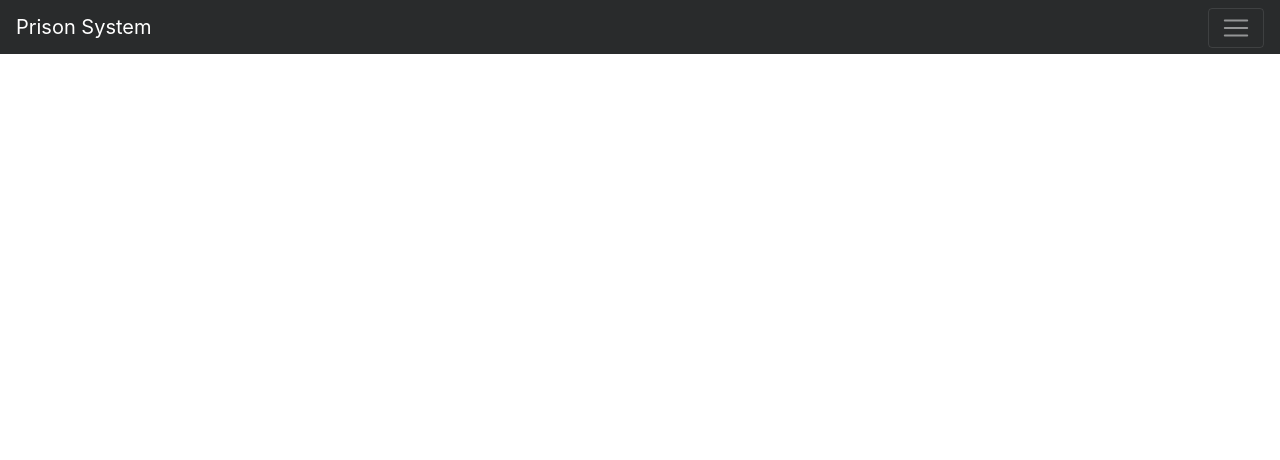
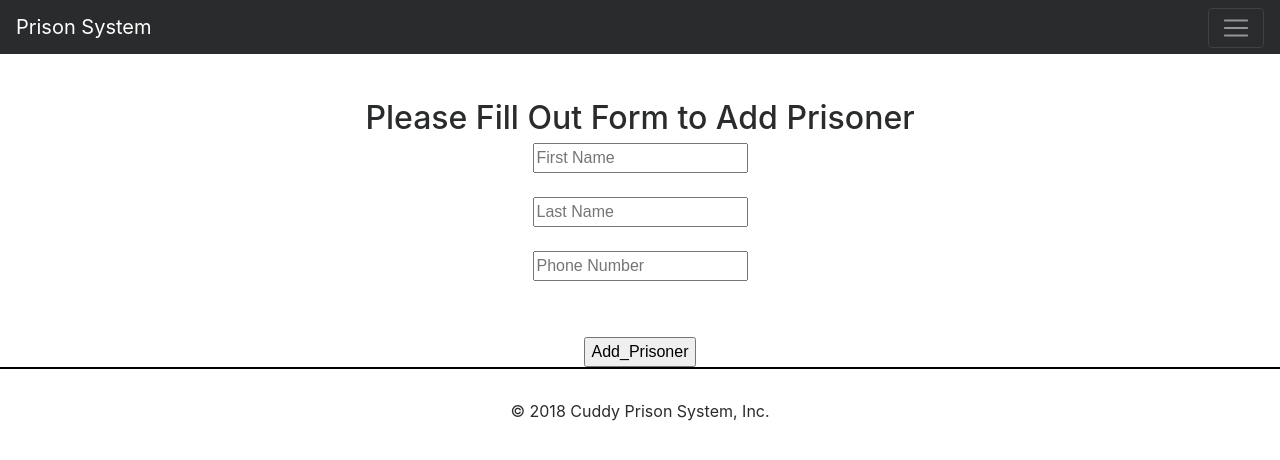
Before and after one commit to ravenusmc/prison_system, a PHP site: page /prison_manager/add_prisoner.php in a window 1280 px wide. Shown: the top 460 px of the page. Run offline with PHP 8.4, Linux system fonts and the light colour scheme; some libraries are stand-ins or nearby versions.

Commit message:
working on add prisoner form

```diff
--- /dev/null
+++ b/assets/css/add_prisoner.css
@@ -0,0 +1,18 @@
+/********************************
+CSS in this file will be for the add prisoner pages.
+*********************************/
+
+main {
+  margin-top: 100px;
+  display: flex;
+  flex-direction: column;
+  align-items: center;
+  justify-content: center;
+}
+
+form {
+  display: flex;
+  flex-direction: column;
+  align-items: center;
+  justify-content: center;
+}
--- a/assets/css/criminal_list.css
+++ b/assets/css/criminal_list.css
@@ -48,3 +48,7 @@
   border: 2px solid black;
   padding: 10px;
 }
+
+/********************************
+CSS in this file will be for the criminal_list and add prisoner pages.
+*********************************/
--- a/assets/css/generic.css
+++ b/assets/css/generic.css
@@ -6,11 +6,31 @@
   text-align: center;
 }
 
+.input_style {
+  padding: 10px;
+  background-color: orange;
+  border: 2px solid orange;
+  border-radius: 8px;
+}
+
+.input_style:hover {
+  background-color: yellow;
+  border: 2px solid yellow;
+}
+
 button {
   padding: 10px;
   background-color: orange;
   border: 2px solid orange;
   border-radius: 8px;
+}
+
+button a {
+  color: black;
+}
+
+button a:hover{
+  background-color: yellow;
 }
 
 footer {
--- a/assets/css/landing.css
+++ b/assets/css/landing.css
@@ -1,3 +1,7 @@
 /********************************
-CSS in this file is for the landing page
+CSS in this file will be for the landing page
 *********************************/
+
+main {
+  margin-top: 100px;
+}
--- a/model/criminal_db.php
+++ b/model/criminal_db.php
@@ -41,6 +41,9 @@
     return $sole_prisoner;
   }
 
-
+  function add_prisoner() {
+    global $db;
+    echo 'Inside add prisoner func';
+  }
 
 ?>
--- a/prison_manager/add_prisoner.php
+++ b/prison_manager/add_prisoner.php
@@ -1,5 +1,23 @@
 <?php include '../view/header.php'; ?>
-<link rel="stylesheet" type="text/css" href="../assets/css/criminal_list.css">
+<link rel="stylesheet" type="text/css" href="../assets/css/add_prisoner.css">
+
+<main>
+
+  <h2>Please Fill Out Form to Add Prisoner</h2>
+
+  <form action="index.php" method="post">
+
+    <input placeholder='First Name' type='text' name='first_name'>&nbsp;
+    <input placeholder='Last Name' type='text' name='last_name'>&nbsp;
+    <input placeholder='Phone Number' type='text' name='phone'>&nbsp;&nbsp;&nbsp;
+
+    <label>&nbsp;</label>
+    <input type="submit" value="Add_Prisoner" />
+
+  </form>
+
+
+</main>
 
 
 <?php include '../view/footer.php'; ?>
--- a/prison_manager/criminal_list.php
+++ b/prison_manager/criminal_list.php
@@ -28,7 +28,7 @@
         <form action="index.php" method="post">
           <input type="hidden" name="action" value="address_list">
           <input type="hidden" name="criminal_id" value="<?php echo $criminal['criminal_id']; ?>">
-          <input class='initial_btn font' type="submit" value="See Address">
+          <input class='input_style' type="submit" value="See Address">
         </form>
       </td>
     </tr>
@@ -38,7 +38,7 @@
   <!-- End table -->
 
 
-  <button href="?action=add_prisoner">Add Prisoner</button>
+  <a href="?action=add_prisoner_form">Add Prisoner</a>
 
 </main>
 
```
Also changed, not shown: prison_manager/index.php (+16 -0 lines).
